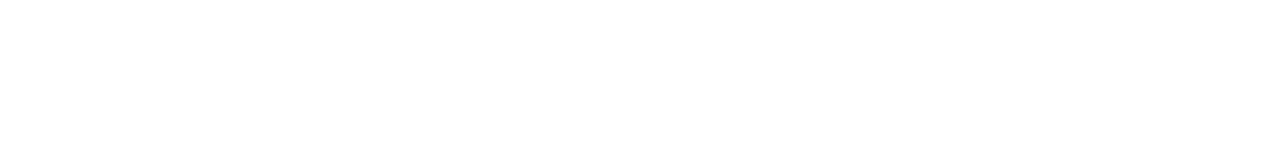
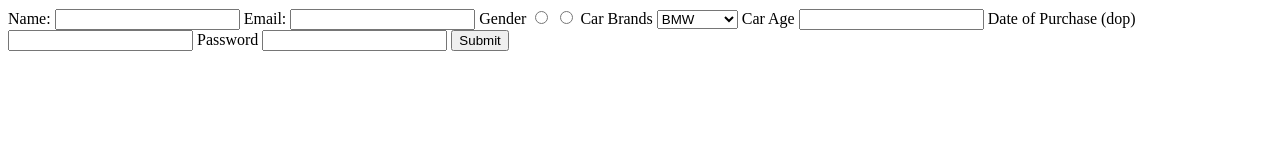
Before and after one commit to acciojob/car-insurance-form-srinijalanda93, a website: page main.html in a window 1280 px wide. Drawn offline with Linux system fonts and the light colour scheme.

Commit message:
created a submission

```diff
--- a/main.html
+++ b/main.html
@@ -8,6 +8,30 @@
 
 <body>
 	<!-- the entire body must be written by student -->
+	<form method="post">
+		<label for="name">Name:</label>
+		<input type="text" id="name" required>
+		<label for="email">Email:</label>
+		<input type="email" id="email" required>
+		<label for="gender_m">Gender</label>
+		<input type="radio" id="gender_m"  name="gender" required>
+		<input type="radio" id="gender_f"  name="gender" required>
+		<label for="cars">Car Brands</label>
+		<select id="cars" name="car">
+			<option value="BMW">BMW</option>
+			<option value="Audi">Audi</option>
+			<option value="Mercedez">Mercedez</option>
+		</select>
+		<label for="carage">Car Age</label>
+		<input type="number"  id="carage" required>
+		<label for="dop">Date of Purchase (dop)</label>
+		<input type="number"  id="dop" required>
+		<label for="password">Password</label>
+		<input type="password"  id="password" required>
+		<button type="submit">Submit</button>
+
+
+	</form>
     <script type="text/javascript" src="./script.js">
 </script>
 
```
